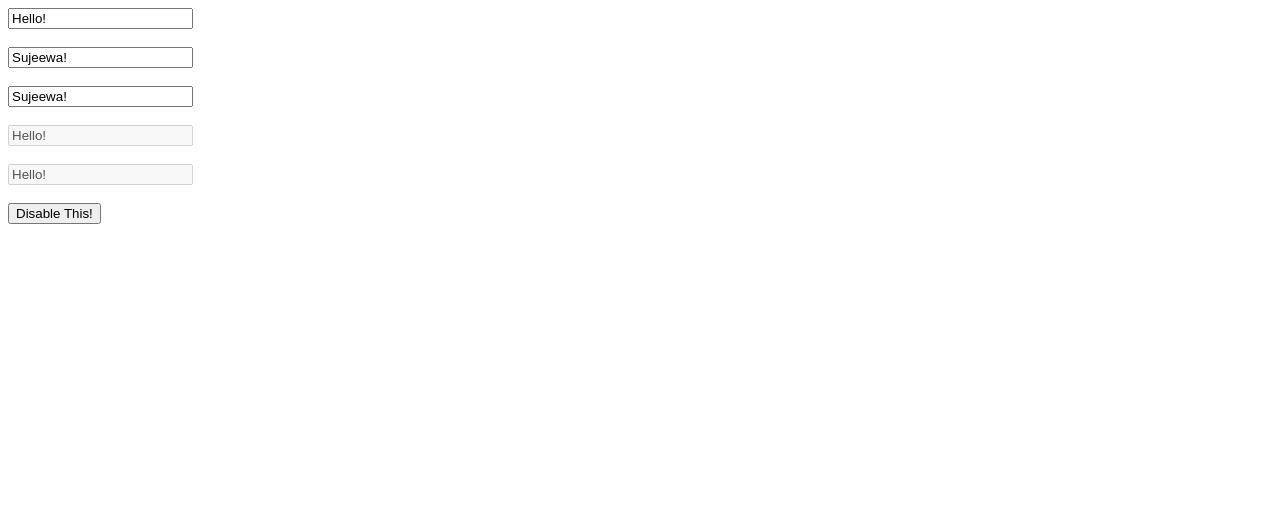
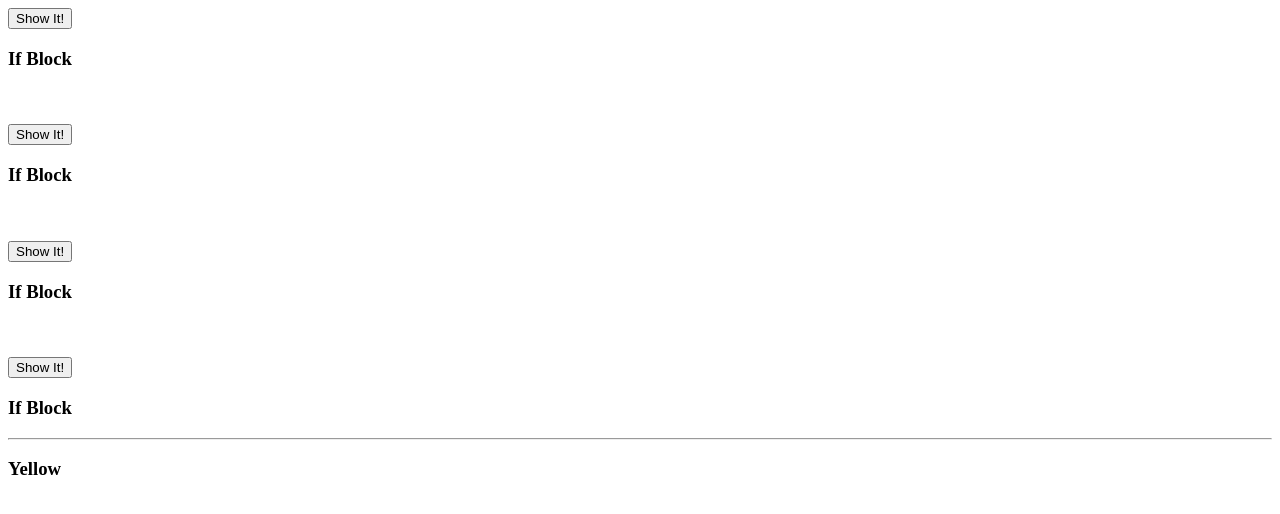
Before and after one commit to sujeewakabeysinghe/Angular-Ten, an Angular app: page / in a window 1280 px wide. Shown: the top 514 px of the page. Built offline with nearby package versions, Linux system fonts and the light colour scheme.

Commit message:
conditional statements

```diff
--- a/src/app/app.component.html
+++ b/src/app/app.component.html
@@ -2,5 +2,6 @@
 <app-modcom></app-modcom>
 <app-click-function></app-click-function>
 <app-events></app-events>
-<app-get-input-value></app-get-input-value>-->
-<app-property-bind></app-property-bind>
+<app-get-input-value></app-get-input-value>
+<app-property-bind></app-property-bind>-->
+<app-conditional-statement></app-conditional-statement>
--- a/src/app/app.module.ts
+++ b/src/app/app.module.ts
@@ -9,7 +9,8 @@ import { ModuleModule } from './module/module.module';
 import { ClickFunctionComponent } from './click-function/click-function.component';
 import { EventsComponent } from './events/events.component';
 import { GetInputValueComponent } from './get-input-value/get-input-value.component';
-import { PropertyBindComponent } from './property-bind/property-bind.component'
+import { PropertyBindComponent } from './property-bind/property-bind.component';
+import { ConditionalStatementComponent } from './conditional-statement/conditional-statement.component'
 
 @NgModule({
   declarations: [
@@ -18,7 +19,8 @@ import { PropertyBindComponent } from './property-bind/property-bind.component'
     ClickFunctionComponent,
     EventsComponent,
     GetInputValueComponent,
-    PropertyBindComponent
+    PropertyBindComponent,
+    ConditionalStatementComponent
   ], //all the components contain in this module
   imports: [
     BrowserModule,
--- /dev/null
+++ b/src/app/conditional-statement/conditional-statement.component.html
@@ -0,0 +1,33 @@
+<button (click)="change()">Show It!</button>
+<h3 *ngIf=show>If Block</h3>
+<br><br>
+<button (click)="changeTwo()">Show It!</button>
+<h3 *ngIf="showTwo else myElse">If Block</h3>
+<ng-template #myElse>
+    <h3>Else Block</h3>
+</ng-template>
+<br><br>
+<button (click)="changeThree()">Show It!</button>
+<h3 *ngIf="showThree=='yes' else myElseTwo">If Block</h3>
+<ng-template #myElseTwo>
+    <h3>Else Block</h3>
+</ng-template>
+<br><br>
+<button (click)="changeFour()">Show It!</button>
+<h3 *ngIf="showFour=='yes'; then myIf else myElseTwo"></h3>
+<ng-template #myIf>
+    <h3>If Block</h3>
+</ng-template>
+<ng-template #myElseTwo>
+    <h3>Else Block</h3>
+</ng-template>
+<hr>
+<ng-template [ngIf]="color=='red'">
+    <h3>Red</h3>
+</ng-template>
+<ng-template [ngIf]="color=='green'">
+    <h3>Green</h3>
+</ng-template>
+<ng-template [ngIf]="color=='yellow'">
+    <h3>Yellow</h3>
+</ng-template>
--- /dev/null
+++ b/src/app/conditional-statement/conditional-statement.component.ts
@@ -0,0 +1,41 @@
+import { Component, OnInit } from '@angular/core';
+
+@Component({
+  selector: 'app-conditional-statement',
+  templateUrl: './conditional-statement.component.html',
+  styleUrls: ['./conditional-statement.component.css']
+})
+export class ConditionalStatementComponent implements OnInit {
+
+  show=true
+
+  change(){
+    this.show=!this.show
+  }
+
+  showTwo=true
+
+  changeTwo(){
+    this.showTwo=!this.showTwo
+  }
+
+  showThree='yes'
+
+  changeThree(){
+    this.showThree='no'
+  }
+
+  showFour='yes'
+
+  changeFour(){
+    this.showFour='no'
+  }
+
+  color='yellow'
+
+  constructor() { }
+
+  ngOnInit(): void {
+  }
+
+}
```
Also changed, not shown: src/app/conditional-statement/conditional-statement.component.css (added), 1 other file (tests, documents, lock files or other folders).
